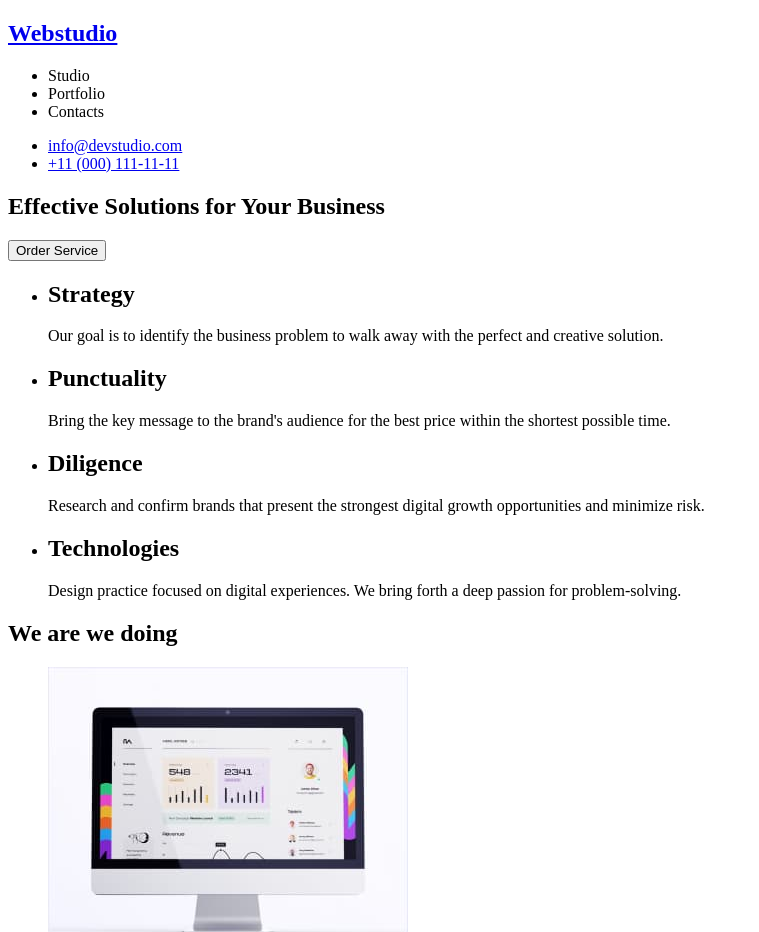
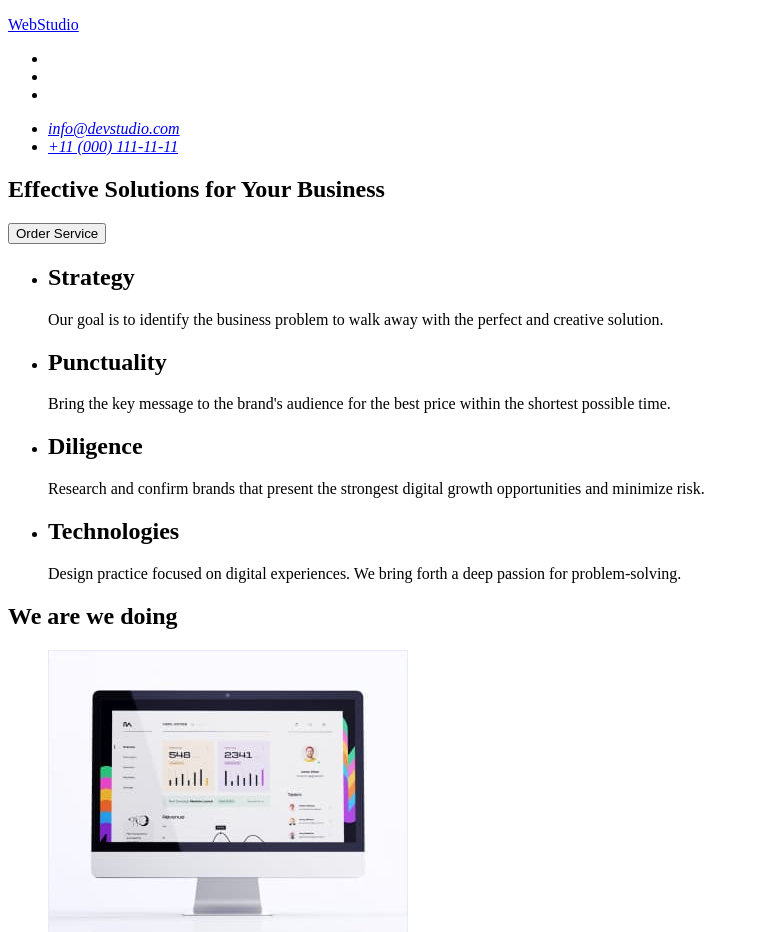
Before and after one commit to maksoliynyk/goit-markup-hw-01, a plain HTML site: page index.html in a window 1280 px wide. Shown: the top 932 px of the page, without its empty margins (0-759 px from the left). Drawn offline with Linux system fonts and the light colour scheme.

Commit message:
Update index.html

```diff
--- a/index.html
+++ b/index.html
@@ -9,37 +9,48 @@
 <body>
     <header>
         <nav>
-            <a href="index.html">
-                <h1>Webstudio</h1>
+            <a href="./index.html">
+                <p>WebStudio</p>
             </a>
             <ul>
-                <li>Studio</li>
-                <li>Portfolio</li>
-                <li>Contacts</li>
+                <li><a href=Studio></a></li>
+                <li><a href=Portfolio></a></li>
+                <li><a href=Contacts></a></li>
             </ul>
         </nav>
-        <ul>
+        <address>
+            <ul>
             <li><a href="mailto:info@devstudio.com">info@devstudio.com</a></li>
             <li><a href="tel:+1(000)111-11-11">+11 (000) 111-11-11</a></li>
-        </ul>
+            </ul>
+        </address>
     </header>
     <main>
         <section>
-            <h2>Effective Solutions
-            for Your Business</h2>
+            <h1>Effective Solutions for Your Business</h1>
             <button type="button">Order Service</button>
         </section>
         <section>
             <ul>
-                <li><h2>Strategy</h2>
-                <p>Our goal is to identify the business problem to walk away with the perfect and creative solution.</p></li>
-                <li><h2>Punctuality</h2>
-                <p>Bring the key message to the brand's audience for the best price within the shortest possible time.</p></li>
-                <li><h2>Diligence</h2>
-                <p>Research and confirm brands that present the strongest digital growth opportunities and minimize risk.</p></li>
-                <li><h2>Technologies</h2>
-                <p>Design practice focused on digital experiences. We bring forth a deep passion for problem-solving.</p></li>
+                <li>
+                    <h2>Strategy</h2>
+                    <p>Our goal is to identify the business problem to walk away with the perfect and creative solution.</p>
+                </li>
+                <li>
+                    <h2>Punctuality</h2>
+                    <p>Bring the key message to the brand's audience for the best price within the shortest possible time.</p>
+                </li>
+                <li>
+                    <h2>Diligence</h2>
+                    <p>Research and confirm brands that present the strongest digital growth opportunities and minimize risk.</p>
+                </li>
+                <li>
+                    <h2>Technologies</h2>
+                    <p>Design practice focused on digital experiences. We bring forth a deep passion for problem-solving.</p>
+                </li>
             </ul>
+        </section>
+        <section>
             <h2>We are we doing</h2>
             <ul>
                 <li><img src="./images/img6.jpg" alt="computer"
@@ -82,8 +93,8 @@
         </section>
     </main>
     <footer>
-        <a href="index.html">
-            <h2>Webstudio</h2>
+        <a href="./index.html">
+            <h2>WebStudio</h2>
         </a>
         <p>Increase the flow of customers and sales for your business with digital marketing & growth solutions.</p>
     </footer>
```
